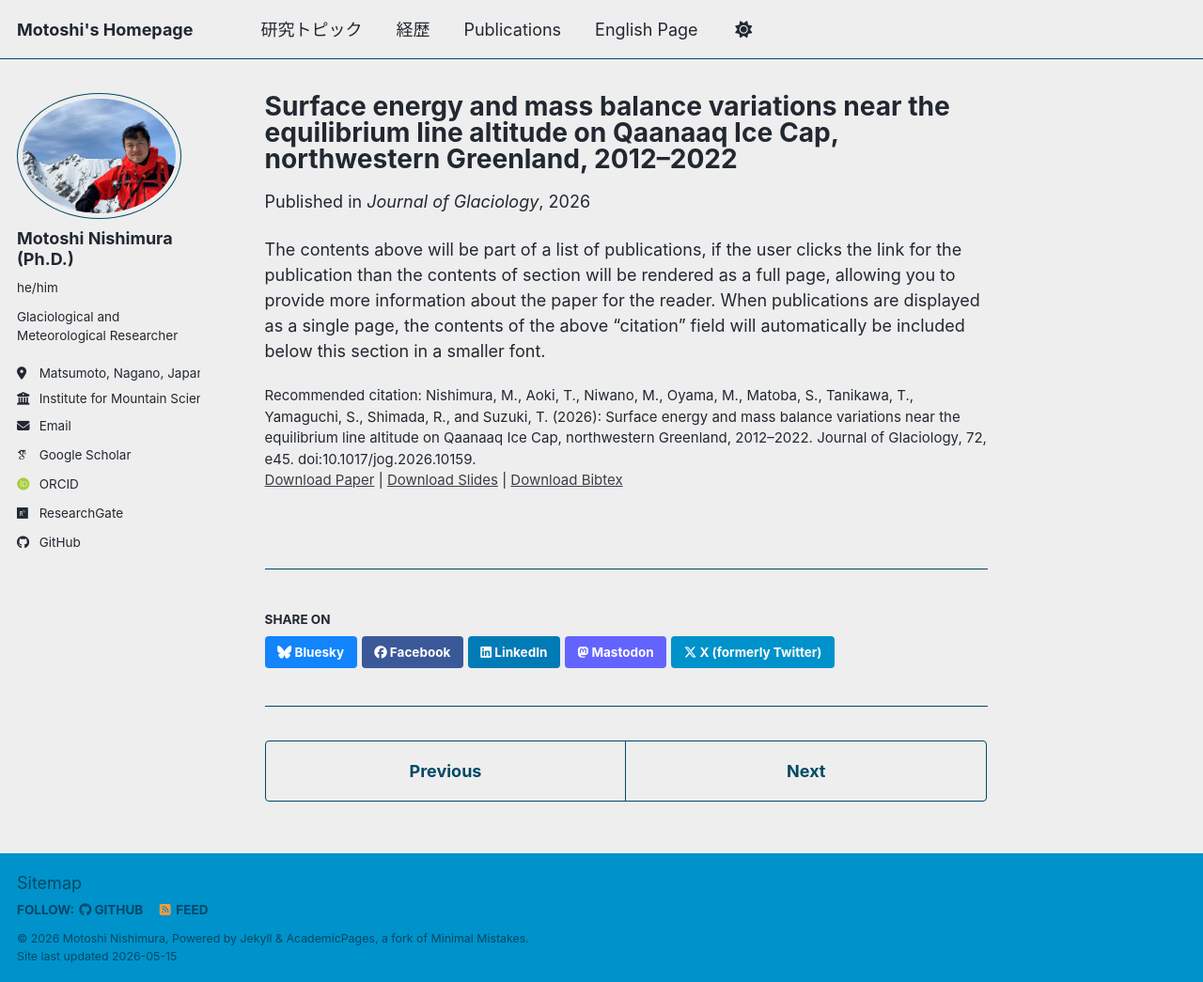
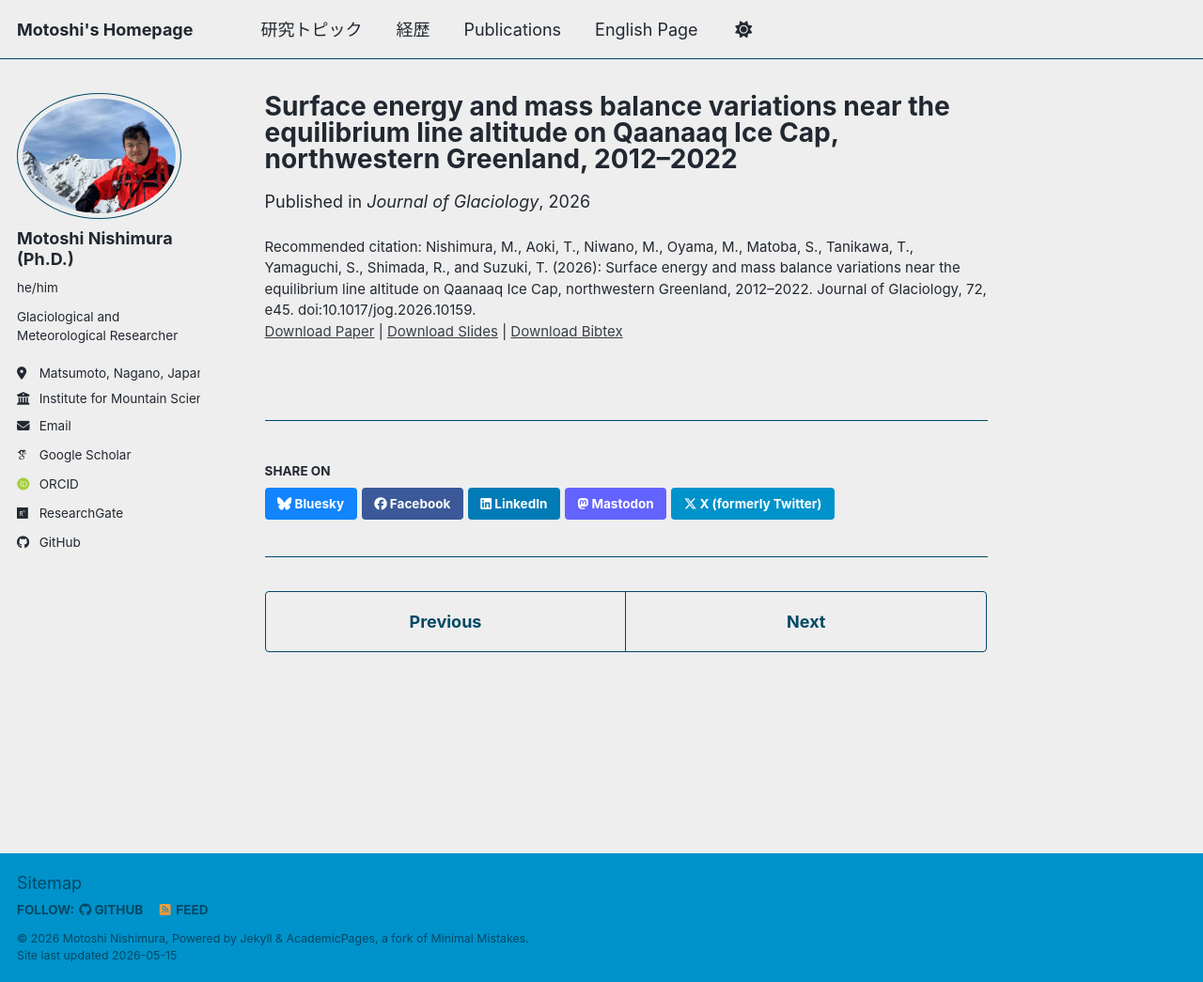
Before and after one commit to MotoshiNishimura/MotoshiNishimura.github.io, a Jekyll site: the page built from _publications/20260327_Surface energy and mass balance variations near the equilibrium line altitude on Qaanaaq Ice Cap, northwestern Greenland, 2012–2022.md, in a window 1280 px wide and 1045 px high. Shown: the whole window at 94% size. Built offline with Jekyll 4.4.1, drawn with Linux system fonts in a browser that asks for light colours; some web fonts are replaced; a script bundle is joined from its source files by our own code; library files that are not in the unit come from our copies.

Commit message:
Update 20260327_Surface energy and mass balance variations near the equilibrium line altitude on Qaanaaq Ice Cap, northwestern Greenland, 2012–2022.md

```diff
--- a/_publications/20260327_Surface energy and mass balance variations near the equilibrium line altitude on Qaanaaq Ice Cap, northwestern Greenland, 2012–2022.md
+++ b/_publications/20260327_Surface energy and mass balance variations near the equilibrium line altitude on Qaanaaq Ice Cap, northwestern Greenland, 2012–2022.md
@@ -3,7 +3,7 @@
 collection: publications
 category: manuscripts
 permalink: /publication/20260327
-excerpt: 'This paper reaveals surface energy and mass balance at SIGMA-B site based on the in situ meteorological observation data.'
+excerpt:
 date: 2026-03-27
 venue: 'Journal of Glaciology'
 slidesurl: '/files/20260327_jog.2026.10159.pdf'
@@ -11,4 +11,3 @@
 bibtexurl: '/files/20260327_jog.2026.10159.bib'
 citation: 'Nishimura, M., Aoki, T., Niwano, M., Oyama, M., Matoba, S., Tanikawa, T., Yamaguchi, S., Shimada, R., and Suzuki, T. (2026): Surface energy and mass balance variations near the equilibrium line altitude on Qaanaaq Ice Cap, northwestern Greenland, 2012–2022. Journal of Glaciology, 72, e45. doi:10.1017/jog.2026.10159.'
 ---
-The contents above will be part of a list of publications, if the user clicks the link for the publication than the contents of section will be rendered as a full page, allowing you to provide more information about the paper for the reader. When publications are displayed as a single page, the contents of the above "citation" field will automatically be included below this section in a smaller font.
```
